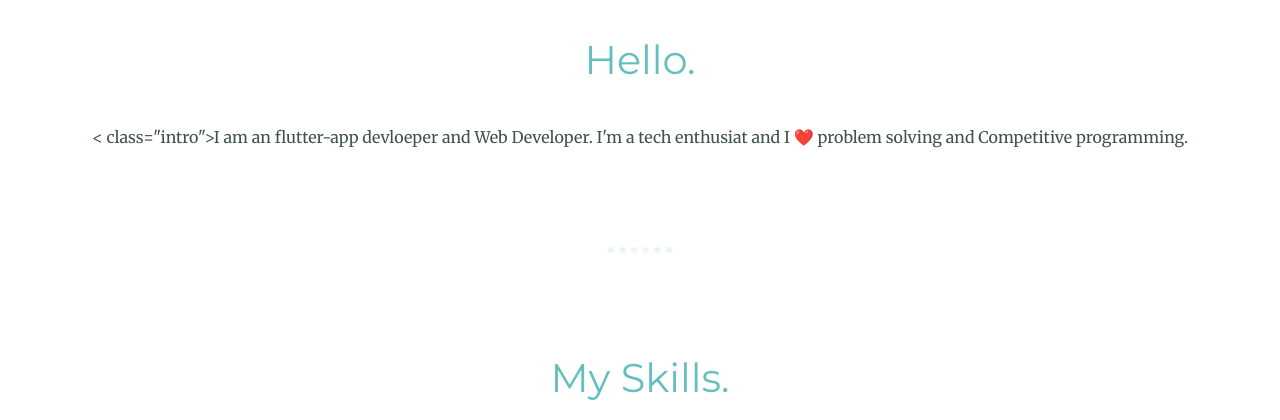
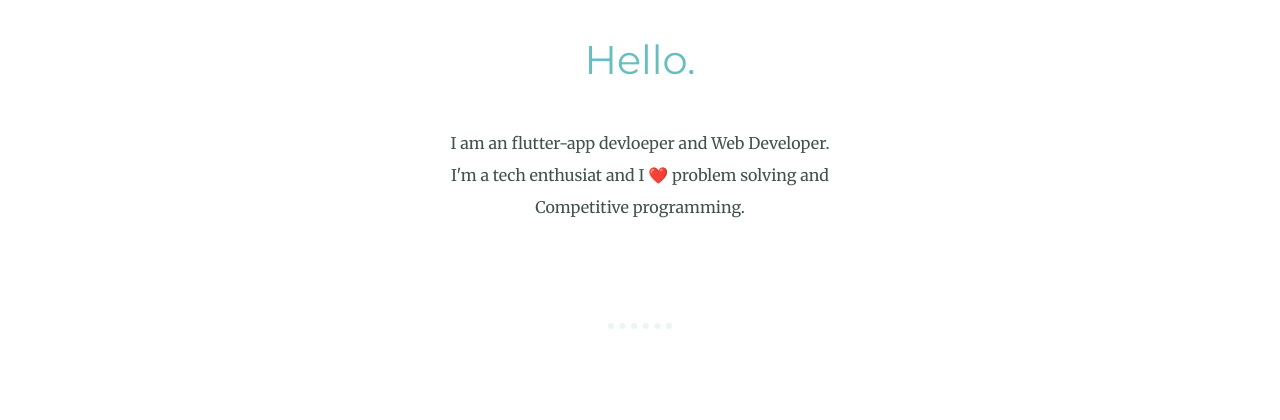
Before and after one commit to AshAman999/ashaman, a plain HTML site: page index.html in a window 1280 px wide. Shown: the part 1171-1591 px from the top of the page. Drawn offline with Linux system fonts and the light colour scheme.

Commit message:
fixed the typo

```diff
--- a/index.html
+++ b/index.html
@@ -24,7 +24,7 @@
     <div class="profile">
       <img src="https://avatars.githubusercontent.com/u/57723319?s=400&u=ca0472fda032a02a53bbac690d1e39d10472aacf&v=4" alt="aman-profile-img" class="profile-pic">
       <h2>Hello.</h2>
-      < class="intro">I am an flutter-app devloeper and Web Developer. I'm a tech enthusiat and I ❤️ problem solving and Competitive programming.</p>
+      <p class="intro">I am an flutter-app devloeper and Web Developer. I'm a tech enthusiat and I ❤️ problem solving and Competitive programming.</p>
     </div>
     <hr>
     <div class="skills">
```
